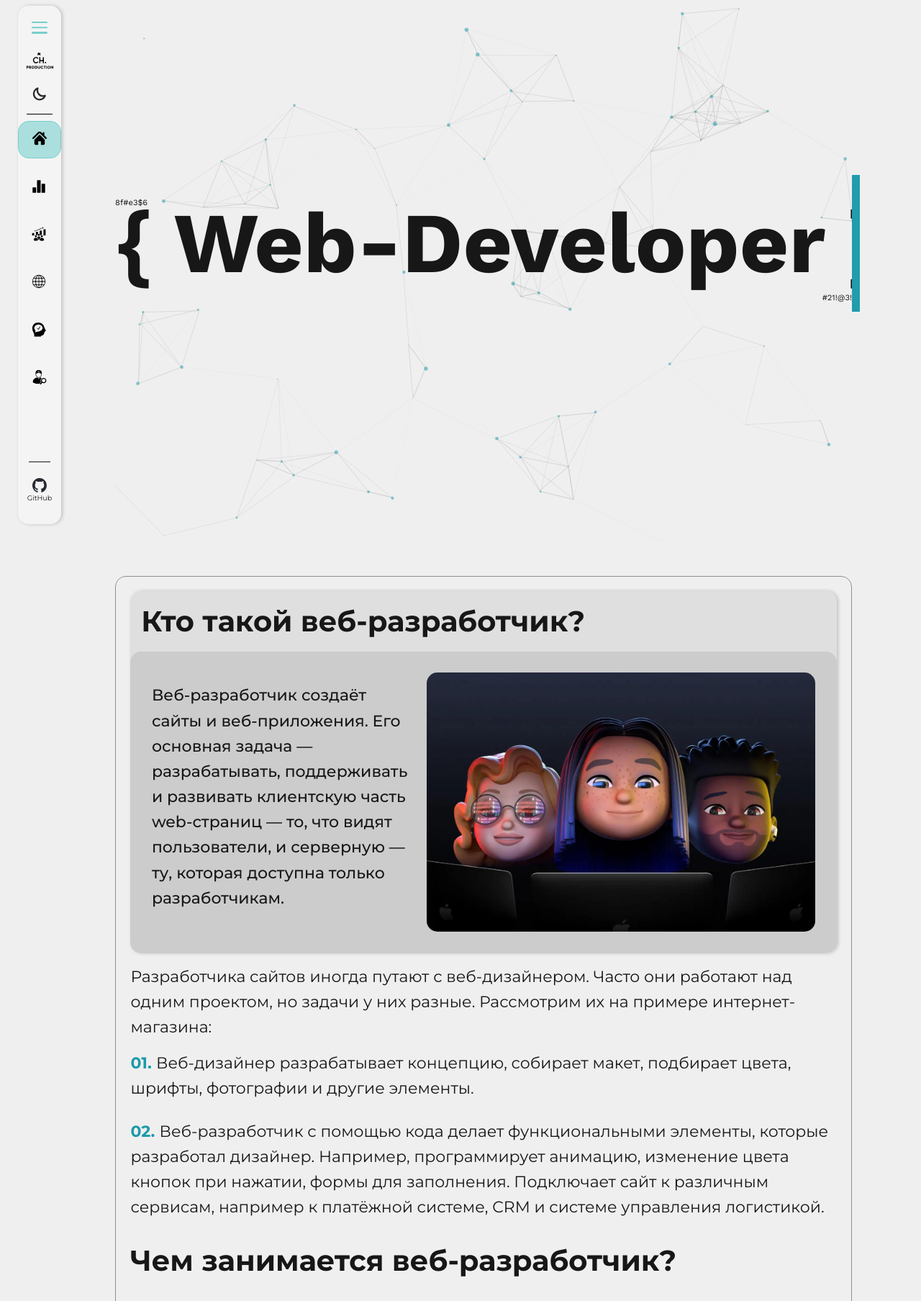
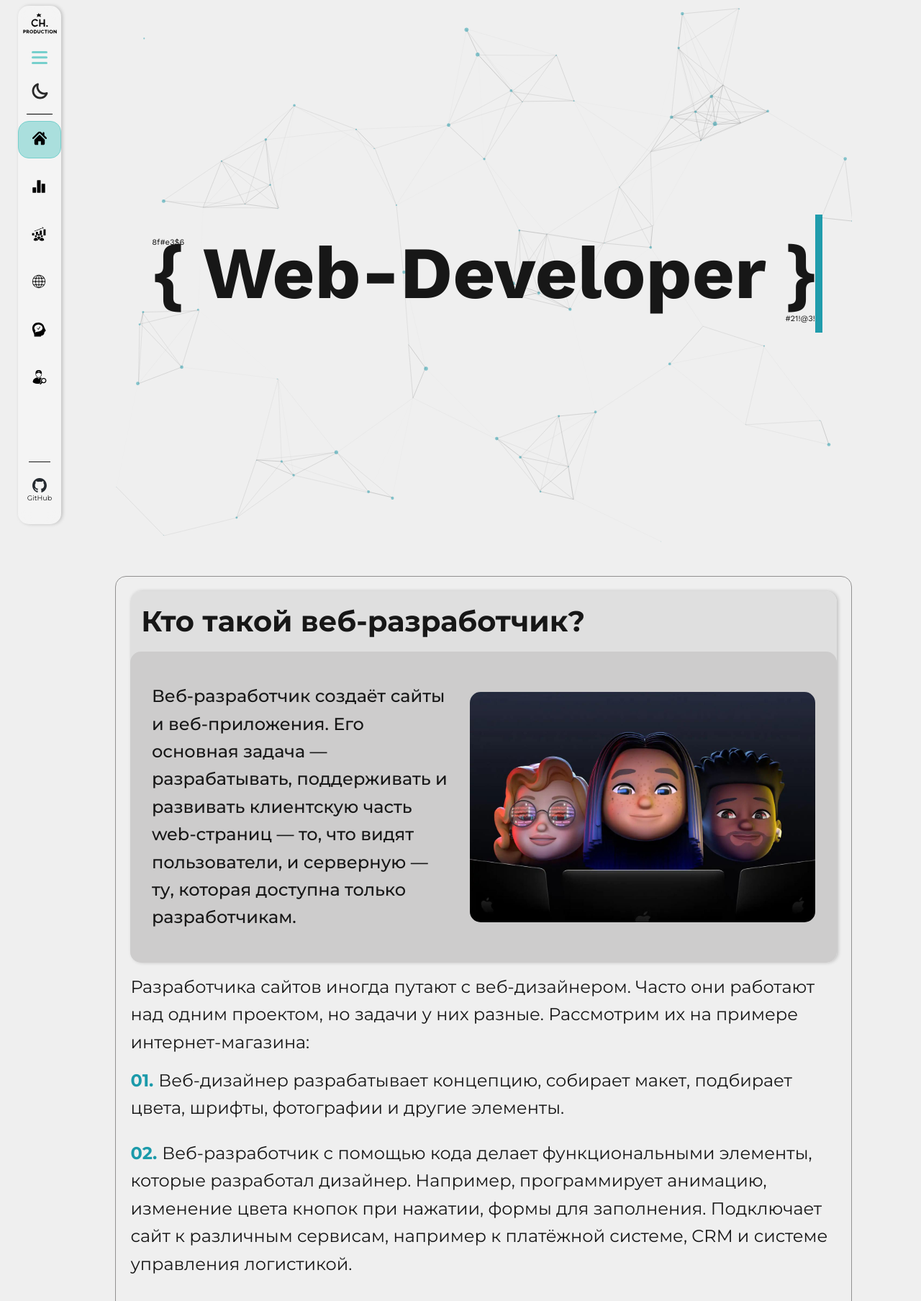
Before and after one commit to ChityaVerepanov/final-django-project, a Django app: page /home in a window 1280 px wide. Shown: the part 32-1839 px from the top of the page at 72% size. Run offline with Django 5.2, Linux system fonts and the light colour scheme.

Commit message:
minor update: * fixed rendering of CSS styles on different widescreen screens

```diff
--- a/mainStatistics/static/css/styles.css
+++ b/mainStatistics/static/css/styles.css
@@ -36,6 +36,13 @@ body.dark-theme {
     color: #EFEFEF;
 }
 
+#themeToggle{
+    width: 50%;
+    background: none;
+    border: none;
+    cursor: pointer;
+}
+
 body.dark-theme .sidebar {
     background-color: rgba(14, 14, 16, 0.7); /* Полупрозрачный фон */
     color: #f0f0f0; /* Цвет текста */
@@ -54,29 +61,31 @@ body.dark-theme .sidebar ul li a:hover {
     color: #fff; /* Dark theme hover text color */
 }
 
-
-#themeToggle {
-    position: absolute;
-    background: none;
-    border: none;
-    cursor: pointer;
-    padding: 0;
-    width: 8vh;
-    height: auto;
-    right: 4.5%;
-    align-self: flex-end;
+.nav-menu{
+    flex-wrap: nowrap;
+    align-items: center;
+    height: 20%;
+    display: flex;
+    width: 100%; /* Ширина навигационного меню */
 }
 
-.burger {
-    display: block;
+.logo-div{
+    flex: 0 0 75%; /* Логотип занимает 60% ширины */
+    height: auto;
 }
 
-.sidebar.collapsed .burger {
-    position: absolute; /* Размещаем кнопку бургера в свернутом состоянии */
-    top: 3%;
-    left: 50%;
-    transform: translateX(-50%);
+.controls-div {
+    display: flex; /* Вторая колонка также использует Flexbox */
+    flex-direction: column; /* Элементы располагаются вертикально */
+    flex: 1; /* Занимает оставшуюся ширину */
+    height: 100%;
+    justify-content: space-between;
 }
+
+.burger-div, .theme-toggle-div {
+    flex: 0 0 40%; /* Каждая кнопка занимает 50% высоты родительского контейнера */
+}
+
 
 body.dark-theme .github-span {
     color: #EFEFEF;
@@ -126,37 +135,62 @@ body.dark-theme .github-span {
     color: #171717;
 }
 
-.sidebar.collapsed .logo {
-    position: absolute;
-    left: 50%;
-    transform: translateX(-50%);
-    top: 8.5%;
+.sidebar.collapsed #themeToggle {
+    position: relative; /* Размещаем переключатель темы в свернутом состоянии */
+    width: 100%;
+    height: auto;
+    display: flex;
+    justify-content: center;
 }
 
-.sidebar.collapsed #themeToggle {
-    position: relative; /* Размещаем переключатель темы в свернутом состоянии */
-    width: 4em;
-    height: auto;
-    left: 50%;
-    transform: translateX(-50%);
+.sidebar.collapsed .controls-div{
+    justify-content: space-around;
+}
+
+.sidebar.collapsed .logo{
+    display: flex;
+    justify-content: center;
 }
 
 .theme_changer_ico {
-    width: 70%;
+    width: 100%;
     height: auto;
 }
 
+.sidebar.collapsed .logo-div{
+    display: flex;
+    justify-content: center;
+    align-items: center;
+}
+
+
+.sidebar.collapsed .theme_changer_ico {
+    width: 75%;
+}
+
+.theme-toggle-div{
+    display: flex;
+    justify-content: center;
+    align-items: center;
+}
+
+.burger-div{
+    width: 100%;
+    position: relative;
+    height: 50%;
+    display: flex;
+    justify-content: center;
+    align-items: center;
+}
 
 .burger {
     border: none;
     background: transparent;
     width: 22px;
     height: 17.33px;
-    align-self: flex-start;
     position: absolute;
-    right: 11%;
-    top: 3%;
     cursor: pointer;
+    display: block;
 }
 
 
@@ -213,37 +247,13 @@ body.dark-theme .burger::after {
 }
 
 
-nav div {
-    /*border: 1px solid green;*/
-    display: flex;
-    justify-content: center;
-    align-self: flex-start;
-    height: 100%;
-    max-width: 75%;
-}
-
 .logo {
     /*border: 1px solid black;*/
-    width: 80%;
+    display: block;
+    width: 100%;
     max-width: 350px; /* Ограничиваем максимальную ширину логотипа */
     height: auto; /* Поддерживаем пропорции изображения */
-    align-items: center;
-    justify-content: flex-end;
 }
-
-.sidebar nav {
-    /*border: 2px solid blue;*/
-    display: flex;
-    flex-wrap: nowrap;
-    align-items: center;
-    height: 20%;
-}
-
-header nav div:hover {
-    cursor: pointer;
-    color: #d4f4dd;
-}
-
 
 /* Sidebar */
 .sidebar {
@@ -271,6 +281,20 @@ header nav div:hover {
 body.dark-theme .sidebar ul li.active {
     background-color: rgba(118, 207, 204, 0.44);
 }
+
+.sidebar.collapsed .logo-div{
+    width: 100%;
+    flex-basis: 35%;
+}
+
+
+.sidebar.collapsed .nav-menu{
+    display: flex;
+    flex-direction: column;
+    align-items: center;
+    justify-content: center;
+}
+
 
 .sidebar.collapsed {
     width: 60px;
@@ -397,13 +421,16 @@ footer p {
 /*-------------------------------Content----------------------------------*/
 
 .promo-title {
+    margin-left: 5%;
     font-family: "work sans", serif;
     overflow: hidden;
     border-right: .1em solid #1B9AAA;
     white-space: nowrap;
     position: absolute;
-    top: 32%;
-    font-size: 7.4rem;
+    top: 50%; /* Центрируем по вертикали */
+    transform: translateY(-50%); /* Сдвигаем на половину высоты элемента */
+    font-size: 8vw; /* Используем vw для адаптивного размера шрифта */
+    max-width: 90%; /* Устанавливаем максимальную ширину */
     z-index: 1;
     animation: typing 2s steps(15, end) forwards,
     blinking 0.75s infinite;
@@ -430,7 +457,10 @@ footer p {
 
 .promo-container {
     position: relative;
-    display: inline-block;
+    display: flex; /* Используем Flexbox для центрирования */
+    justify-content: flex-start; /* Центрируем содержимое по горизонтали */
+    align-items: center; /* Центрируем содержимое по вертикали */
+    width: 100%;
     height: 95vh;
     margin-bottom: 5vh;
     border-radius: 35px;
@@ -438,19 +468,19 @@ footer p {
 
 @keyframes typing {
     from {
-        width: 0
+        width: 0;
     }
     to {
-        width: 100%
+        width: 100%;
     }
 }
 
 @keyframes blinking {
     from {
-        border-color: transparent
+        border-color: transparent;
     }
     to {
-        border-color: #1B9AAA
+        border-color: #1B9AAA;
     }
 }
 
@@ -459,11 +489,16 @@ footer p {
     padding-bottom: 1%;
 }
 
+.block-text{
+    display: flex;
+    align-items: center;
+}
+
 .under-promo {
-    font-size: 22px;
+    font-size: 1.5em;
     opacity: 0; /* Скрыть текст */
-    transform: translateY(20px); /* Сдвинуть вниз */
     transition: opacity 1s ease, transform 0.5s ease; /* Плавный переход */
+    align-self: stretch;
     margin-bottom: 1.5%;
     margin-top: 1.5%;
 }
@@ -511,6 +546,7 @@ footer p {
     padding: 3%;
     background-color: rgb(205, 204, 204);
     font-weight: 500;
+    font-size: 2vh;
 }
 
 
@@ -535,7 +571,7 @@ body.dark-theme .container-with-photo {
 .under-promo-image {
     align-self: center;
     width: auto;
-    height: 45vh;
+    height: 25vw;
     margin-left: 25px;
     border-radius: 15px;
 }
--- a/templates/base.html
+++ b/templates/base.html
@@ -19,16 +19,22 @@
 {% block header %}
 <header>
     <aside class="sidebar collapsed">
-        <nav>
-            <div>
-                <a href="home">
+        <nav class="nav-menu">
+            <div class="logo-div">
+                <a href="home" class="logoLink">
                     <img class="logo" src="{% static 'img/logo.svg' %}" alt="Логотип">
                 </a>
             </div>
-            <button class="burger"></button>
-            <button id="themeToggle" class="theme-toggle">
-                <img class="theme_changer_ico" src="{% static 'img/moon_dark.svg' %}">
-            </button>
+            <div class="controls-div">
+                <div class="burger-div">
+                    <button class="burger"></button>
+                </div>
+                <div class="theme-toggle-div">
+                    <button id="themeToggle" class="theme-toggle">
+                        <img class="theme_changer_ico" src="{% static 'img/moon_dark.svg' %}" alt="Переключение темы">
+                    </button>
+                </div>
+            </div>
         </nav>
         <ul>
             <li class="no-wrap" data-tooltip="Главная страница"><a href="home"><img src="{% static 'img/home_icon_light.svg' %}" alt="Главная страница"
@@ -67,7 +73,7 @@
                                                      alt="Последние вакансии"
                                                      style="width: 20px; height: 20px; margin-left: 1px;" class="icon"
                                                      data-light-src="{% static 'img/job_search_icon_light.svg' %}"
-                                                     data-dark-src="{% static 'img/job_search_icon_dark.svg' %}"><span>Последние вакансии</span></a>
+                                                     data-dark-src="{% static 'img/job_search_icon_dark.svg' %}"><span> Последние вакансии</span></a>
             </li>
         </ul>
         <div class="github-div2">
--- a/templates/main.html
+++ b/templates/main.html
@@ -11,7 +11,7 @@
             Кто такой веб-разработчик?
         </h2>
         <div class="container-with-photo">
-            <p class="under-promo">
+            <p class="under-promo block-text">
                 Веб-разработчик создаёт сайты и веб-приложения. Его основная задача — разрабатывать, поддерживать и
                 развивать
                 клиентскую часть web-страниц — то, что видят пользователи, и серверную — ту, которая доступна только
```
